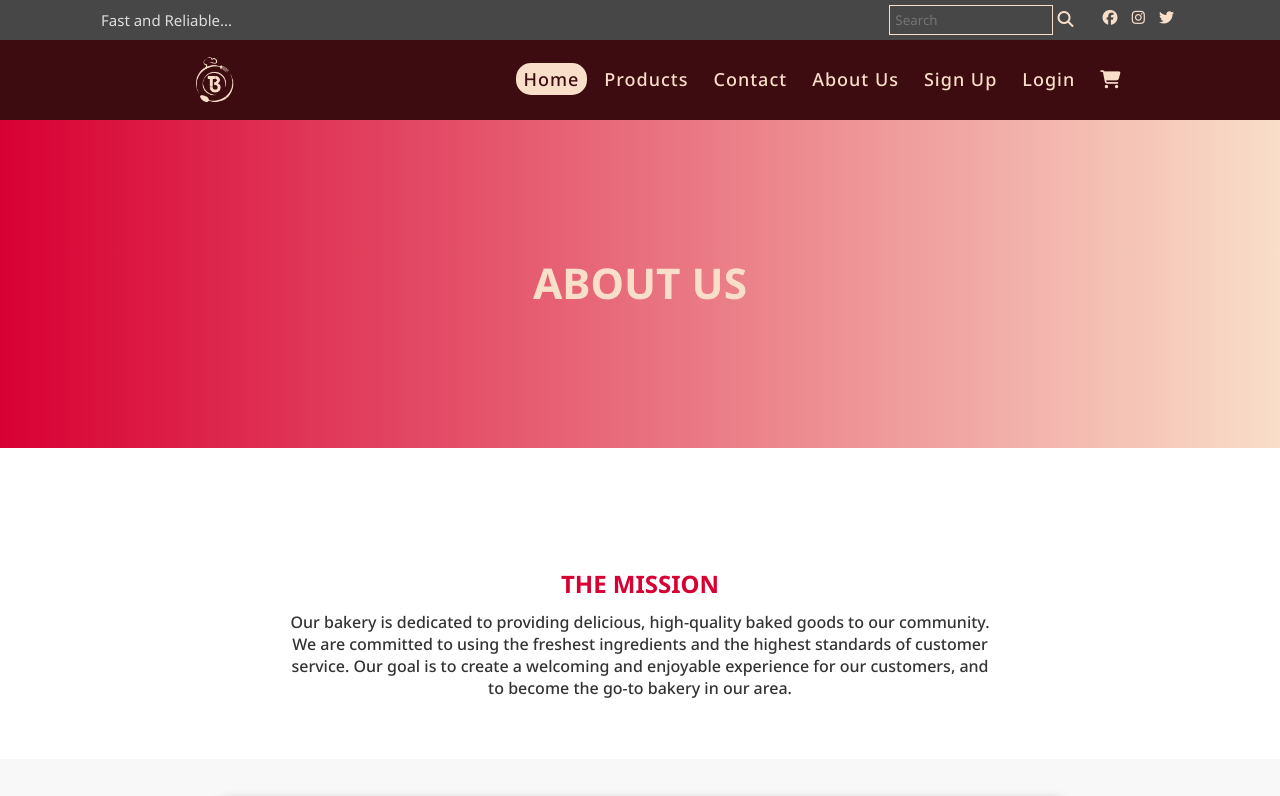
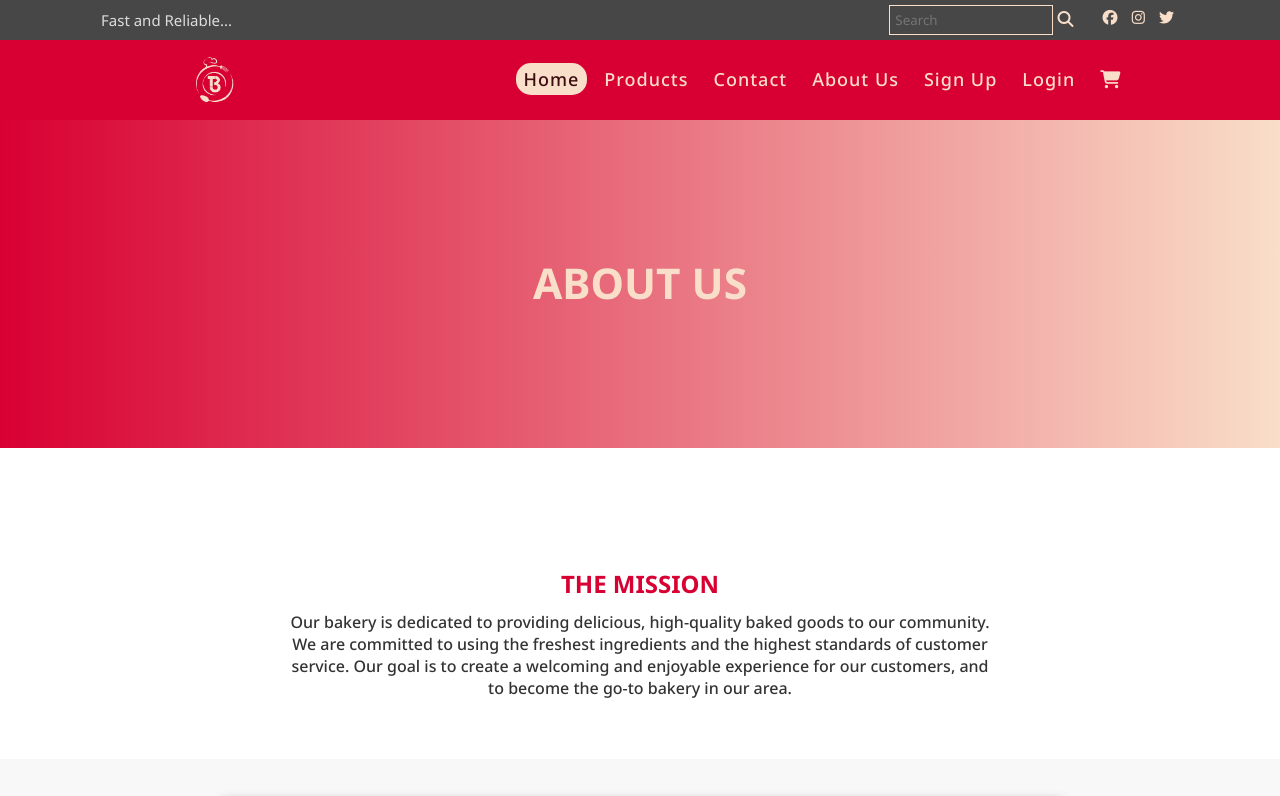
Before and after one commit to OluwaTeni1/Tripple-T, a plain HTML site: page about.html in a window 1280 px wide. Shown: the top 796 px of the page. Drawn offline with nearby package versions, Linux system fonts and the light colour scheme; grey boxes are pictures that could not be loaded; a web font is replaced by a local one.

Commit message:
newupdates

```diff
--- a/about.html
+++ b/about.html
@@ -4,7 +4,7 @@
 <head>
     <meta charset="UTF-8">
     <meta name="viewport" content="width=device-width, initial-scale=1.0">
-    <title>Tripple-T Bites</title>
+    <title>About Us |Tripple-T Bites</title>
     <link rel="icon" type="image/x-icon" href="/assets/images/logo-1.png">
     <link rel="stylesheet" href="assets/style.css">
     <link rel="stylesheet" href="assets/about.css">
--- a/assets/contact.css
+++ b/assets/contact.css
@@ -72,7 +72,7 @@
 header {
     position: fixed;
     width: 100%;
-    background: var(--color1);
+    background: var(--color2);
     z-index: 1000;
 }
 
--- a/assets/services.css
+++ b/assets/services.css
@@ -72,7 +72,7 @@
 header {
     position: fixed;
     width: 100%;
-    background: var(--color1);
+    background: var(--color2);
     z-index: 1000;
 }
 
@@ -642,7 +642,7 @@ input.quantity {
     display: flex;
     padding: 5px 10px 10px 10px;
     border: none;
-    background: #ff523b;
+    background: var(--color2);
     color: #fff;
     border-radius: 3px;
     cursor: pointer;
@@ -652,6 +652,6 @@ input.quantity {
 
 .btn-buy:hover {
     background: #fff;
-    color: #ff523b;
-    border: 1px solid #ff523b;
+    color: var(--color2);
+    border: 1px solid var(--color2);
 }
--- a/assets/style.css
+++ b/assets/style.css
@@ -72,7 +72,7 @@
 header {
     position: fixed;
     width: 100%;
-    background: var(--color1);
+    background: var(--color2);
     z-index: 1000;
 }
 
```
Also changed, not shown: contact.html (+1 -1 lines), login.html (+1 -1 lines), products.html (+1 -1 lines), signup.html (+1 -1 lines).
